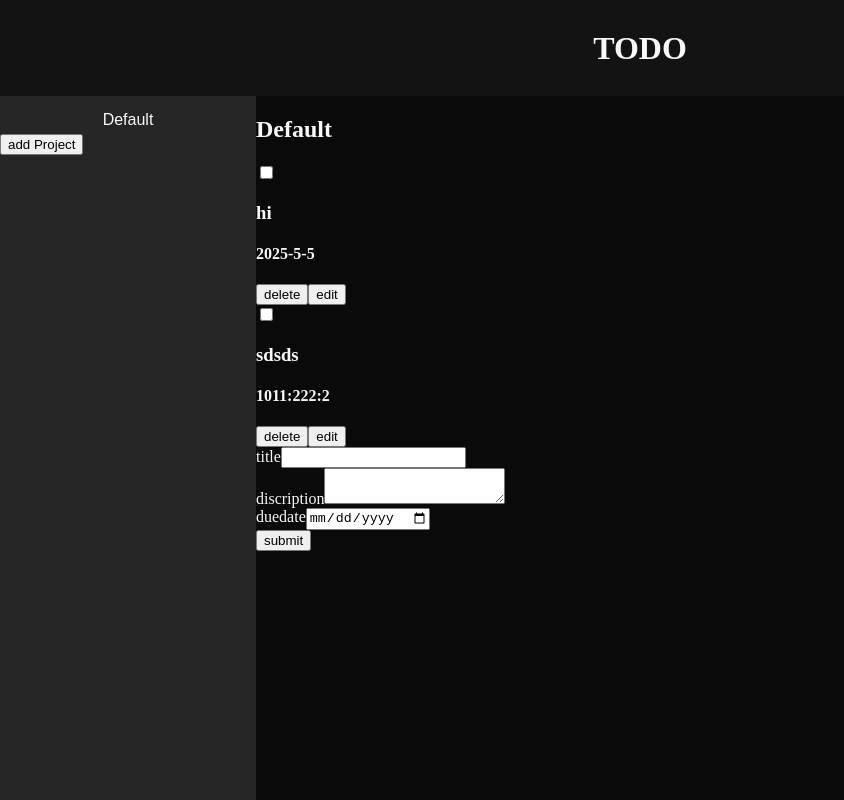
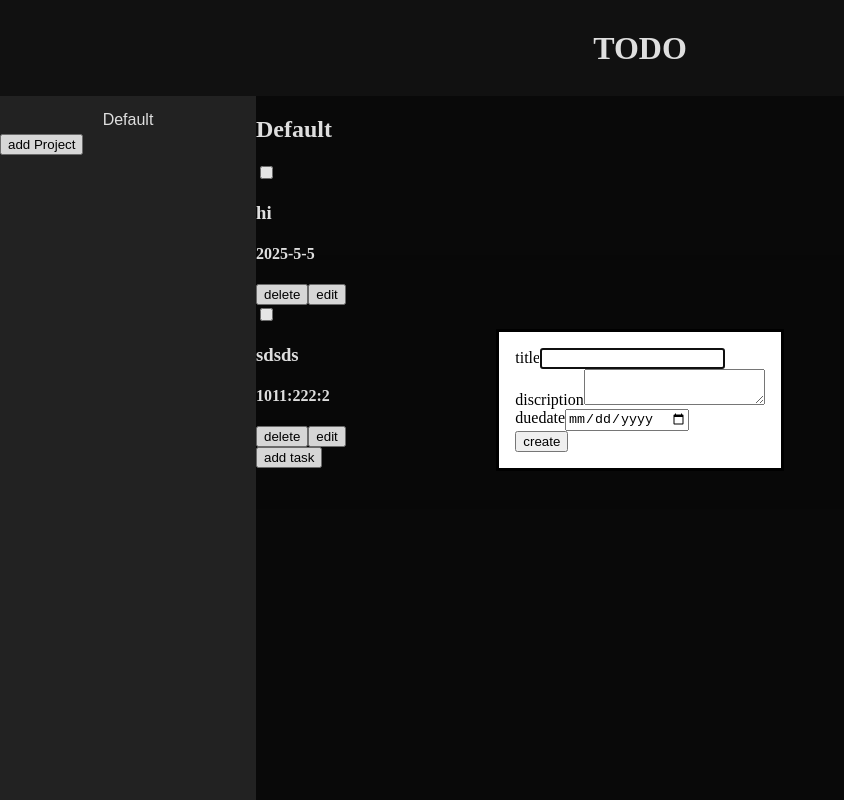
Before and after one commit to sinan-894/odin-todo-list, a website built with webpack: page src/template.html in a window 1280 px wide. Both pictures are taken after a click on the button "add task". Shown: the whole page, without its empty margins (0-844 px from the left). Built offline with nearby package versions, Linux system fonts and the light colour scheme.

Commit message:
Change  form display method ,introduced dialog box

```diff
--- a/src/display-dynamics.js
+++ b/src/display-dynamics.js
@@ -1,11 +1,11 @@
 import { mainInterface } from "./main-interface";
-import { createTaskForm } from "./form";
-
+// import { createTaskForm } from "./form";
+import { displayProjectInMain } from "./main-interface";
 
 
 export function display(){
     const htmlElements = mainInterface()
-    const formDisplay = createTaskForm()
+    // const formDisplay = createTaskForm()
     let mainDiv = null
 
     const setMainDiv = (tag)=>{
@@ -15,6 +15,7 @@ export function display(){
         document.body.appendChild(htmlElements.createInterface())
         htmlElements.addProjectsNameToSideBar()
         htmlElements.displayProjectInParent()
+
 
 
     }
--- a/src/form.js
+++ b/src/form.js
@@ -6,10 +6,10 @@ const dom= domHelper()
 
 
 //code to create form
-export function createTaskForm(){
+function createTaskFormHandler(){
 
 
-    const submitButton = dom.createTag('button','task-submit-button',null,'submit')
+
     const tagArray =[
         createInputTextTag('title',['input-task','title','text'],true),
         createTextAreaTag('discription',['input-task','discription','text']),
@@ -18,17 +18,49 @@ export function createTaskForm(){
 
 
 
-    const createForm = (onSubmitButtonPress)=>{
+    const cleanFormValue = ()=>{
+        tagArray.forEach(tag=>{
+            tag.inputTag.value = ""
+        })
+    }
+
+
+    const createForm = ()=>{
         const form = dom.createTag('form','task-form')
         tagArray.forEach((tag)=>{
             console.log('looping')
             form.appendChild(containInputTagIntoDivWithALabel(tag));
         });
 
-        dom.makeParent(form,submitButton)
+        dom.makeParent(form,createSubmitButton())
 
         return form
     }
+
+    let onSubmitPress = ()=>{
+        alert('no event handling function given')
+    }
+
+    const createSubmitButton = ()=>{
+        const submitButton = dom.createTag('button','task-submit-button',null,'submit')
+        submitButton.addEventListener('click',(event)=>{
+            event.preventDefault()
+            if (isFormValid()){
+                onSubmitPress()
+                cleanFormValue()
+                document.querySelector('dialog').close()
+            }
+        })
+
+        return submitButton
+    }
+
+    const modifyFormSubmitButtonEventHandler = (newEventFunction)=>{
+        onSubmitPress = newEventFunction
+    }
+
+
+
     const containInputTagIntoDivWithALabel = (tag)=>{
         const containerDiv  = dom.createTag('div',tag.label+'-div')
         const labelTag = dom.createTag('label','label-task-form',containerDiv,tag.label)
@@ -40,18 +72,38 @@ export function createTaskForm(){
 
     }
 
-    return Object.assign({createForm,submitButton},validator(tagArray),extractDataFromTheFormAndCreatObject(tagArray))
-}
-
-const validator =(tagArray)=>{
     const isFormValid = ()=>{
         const validationResultList = tagArray.map((tag)=>(tag.formValidate()))
         console.log(validationResultList.includes(false))
         if (validationResultList.includes(false)) return false
         return true
     }
-    return {isFormValid}
+
+    return Object.assign({createForm,modifyFormSubmitButtonEventHandler},extractDataFromTheFormAndCreatObject(tagArray))
 }
+
+
+export function createDialog(){
+
+    const {
+        createForm,modifyFormSubmitButtonEventHandler,
+        getDataAndStoreToProjectList,getData
+    } = createTaskFormHandler()
+
+    const tag = document.createElement('dialog');
+    tag.classList.add('form-dialog')
+    tag.appendChild(createForm())
+
+    const show = (onSubmitPress)=>{
+        modifyFormSubmitButtonEventHandler(onSubmitPress)
+        tag.showModal()
+    }
+
+    return {tag,show,getDataAndStoreToProjectList,getData}
+
+}
+
+
 
 
 function createInputTag(tagName,label,classes=[]){
--- a/src/index.js
+++ b/src/index.js
@@ -1,5 +1,5 @@
 import { display } from "./display-dynamics"
-import { createTaskForm } from "./form"
+// import { createTaskForm } from "./form"
 
 const k = display()
 
--- a/src/main-interface.js
+++ b/src/main-interface.js
@@ -2,9 +2,10 @@ import "./style.css"
 import { domHelper } from "./dom";
 import { projectList } from "./todo-list";
 import buttonSvg from "./icons8-plus.svg"
-import { createTaskForm } from "./form";
+import { createDialog } from "./form";
 
 const dom = domHelper()
+const dialog = createDialog()
 
 
 export function mainInterface(){
@@ -16,7 +17,9 @@ export function mainInterface(){
     const mainContent = dom.createTag('div','main-div')
     const giveHeading = dom.createTag('h1','heading-todo',header,'TODO')
 
-    return Object.assign({},divContainer(header,sideBar,mainContent),createFormDisplayButton(),displayProjects())
+
+
+    return Object.assign({},divContainer(header,sideBar,mainContent,dialog.tag),displayProjectSidebar(),displayProject())
 
 }
 
@@ -35,27 +38,10 @@ const divContainer = (...tags)=>{
     return {createInterface}
 }
 
-export const createFormDisplayButton  = ()=>{
 
-    const createAddFormButton = ()=>{
-        const button = dom.createTag('button','button-create-form')
-        addImageToButton(button)
-        return button
+function displayProjectSidebar(){
 
-    }
-    const addImageToButton = (button)=>{
-        const svgHandler = document.createElement('img');
-        svgHandler.src = buttonSvg;
-        button.appendChild(svgHandler)
-    }
-
-    return {createAddFormButton}
-}
-
-export function displayProjects(){
-    //depended on : formDisplayButton
-
-    let currentProject  = 'Default'
+    let {currentProject,updateCurrentProject,displayProjectInParent} = displayProject()
 
     const addProjectsNameToSideBar = ()=>{
         const sideBar = document.querySelector('.sidebar-div')
@@ -66,8 +52,8 @@ export function displayProjects(){
         projects.forEach((project)=>{
             let button = dom.createTag('button','project-button',projectsDisplayDiv,project)
             button.addEventListener('click',()=>{
-                currentProject = project
-                displayProjectInParent(project)
+                updateCurrentProject(project)
+                displayProjectInParent()
             })
         })
 
@@ -106,7 +92,21 @@ export function displayProjects(){
         return input
     }
 
+    return {addProjectsNameToSideBar}
+}
+
+function displayProject(){
+    let currentProject  = 'Default'
+
+
+    const updateCurrentProject = (project)=>{
+        currentProject = project
+    }
+
+    const getCurrentProject = ()=>(currentProject)
+
     const displayProjectInParent = ()=>{
+        console.log('in parent')
         const parentDiv   = document.querySelector(".main-div");
         parentDiv.innerHTML = ""
         const projectDiv  = dom.createTag('div','project-div');
@@ -116,50 +116,10 @@ export function displayProjects(){
         dom.makeParent(projectDiv,addTaskContainer())
         dom.makeParent(parentDiv,projectDiv)
 
-
     }
 
-    const addTaskContainer = ()=>{
-        const container = document.createElement('div');
-        const addTaskButton = document.createElement('button')
-        addTaskButton.textContent = 'add task'
-        addTaskButton.addEventListener('click',()=>{
-            console.log('klklklklklklklklklklkl')
-            container.innerHTML = ""
-            const addTaskForm = createTaskForm()
-            console.log(container)
-            container.appendChild(addTaskForm.createForm())
-            modifyFormSubmitButton(onSubmitButtonPressForCreatingTask,addTaskForm)
+    const {createDeleteTaskButton,addTaskContainer,createEditTaskButton} = displayProjectButtonLogic(getCurrentProject,displayProjectInParent)
 
-        })
-        container.appendChild(addTaskButton)
-        return container
-    }
-
-    const modifyFormSubmitButton = (onSubmitButtonPress,form,update=null)=>{
-        const submitButton = form.submitButton
-        submitButton.addEventListener('click',(event)=>{
-            event.preventDefault()
-            if (form.isFormValid()){
-                onSubmitButtonPress(form,update)
-            }
-        })
-
-    }
-
-    const onSubmitButtonPressForCreatingTask = (form)=>{
-        form.getDataAndStoreToProjectList(currentProject)
-        displayProjectInParent(currentProject)
-
-    }
-
-    const onSubmitButtonPressForEditingTask = (form,task)=>{
-        let [title,discription,dueDate] = form.getData()
-        task.title = title
-        task.discription = discription
-        task.dueDate = dueDate
-        displayProjectInParent()
-    }
 
 
     const getProjectTaskDataIntoDiv = ()=>{
@@ -173,26 +133,10 @@ export function displayProjects(){
             let title = dom.createTag('h3','title-task', taskDiv, task.title)
             let dueDate = dom.createTag('h4','due-date', taskDiv,task.dueDate)
             dom.makeParent(taskDiv,createDeleteTaskButton(taskListDiv,taskDiv,taskList,task))
-            dom.makeParent(taskDiv,editTaskButton(task,taskDiv))
+            dom.makeParent(taskDiv,createEditTaskButton(task,taskDiv))
         })
 
         return taskListDiv
-
-    }
-
-    const editTaskButton = (task,container)=>{
-        const button = document.createElement('button');
-        button.textContent = 'edit'
-        button.addEventListener('click',()=>{
-            container.innerHTML = ""
-            const editTaskForm = createTaskForm()
-
-            container.appendChild(editTaskForm.createForm())
-            modifyFormSubmitButton(onSubmitButtonPressForEditingTask,editTaskForm,task)
-
-
-        })
-        return button
 
     }
 
@@ -217,6 +161,77 @@ export function displayProjects(){
 
     }
 
+    return {currentProject,updateCurrentProject,displayProjectInParent}
+}
+
+function displayProjectButtonLogic(currentProject,displayProjectInMain){
+
+    const {modifyFormSubmitButtonText,onSubmitButtonPressForCreatingTask,onSubmitButtonPressForEditingTask} = mainDialog(currentProject,displayProjectInMain)
+
+
+    const addTaskContainer = ()=>{
+        const container = document.createElement('div');
+        const addTaskButton = document.createElement('button')
+        addTaskButton.textContent = 'add task'
+
+        addTaskButton.addEventListener('click',()=>{
+            modifyFormSubmitButtonText('create');
+            dialog.show(onSubmitButtonPressForCreatingTask)
+        })
+
+        container.appendChild(addTaskButton)
+        return container
+    }
+
+    const createEditTaskButton = (task)=>{
+        const button = document.createElement('button');
+        const onSubmit = onSubmitButtonPressForEditingTask(task)
+        button.addEventListener('click',()=>{
+            modifyFormSubmitButtonText('edit');
+            dialog.show(onSubmit)
+        })
+        button.textContent = 'edit'
+        return button
+
+    }
+
+    return Object.assign({addTaskContainer,createEditTaskButton},deleteTask())
+}
+
+function mainDialog(getCurrentProject,displayProjectInMain){
+    //depended on : formDisplayButton
+
+
+    const modifyFormSubmitButtonText = text=>{
+        const button = document.querySelector('.task-submit-button');
+        button.textContent = text
+    }
+
+
+
+    const onSubmitButtonPressForCreatingTask = ()=>{
+
+        dialog.getDataAndStoreToProjectList(getCurrentProject())
+        displayProjectInMain()
+
+    }
+
+    const onSubmitButtonPressForEditingTask = (task)=>{
+        return ()=>{
+            let [title,discription,dueDate] = dialog.getData()
+            task.title = title
+            task.discription = discription
+            task.dueDate = dueDate
+            displayProjectInMain()
+        }
+    }
+
+    return {modifyFormSubmitButtonText,onSubmitButtonPressForCreatingTask,onSubmitButtonPressForEditingTask}
+
+
+}
+
+function deleteTask(){
     const createDeleteTaskButton = (parent,child,list,value)=>{
         const deleteTaskButton = document.createElement('button')
         deleteTaskButton.textContent = 'delete'
@@ -238,5 +253,6 @@ export function displayProjects(){
         }
     }
 
-    return {addProjectsNameToSideBar,displayProjectInParent}
+    return {createDeleteTaskButton}
+
 }
--- a/src/style.css
+++ b/src/style.css
@@ -62,5 +62,5 @@ body{
 
 
 form >div> label{
-    color: var(--text-color);
+    color: black;
 }
```
